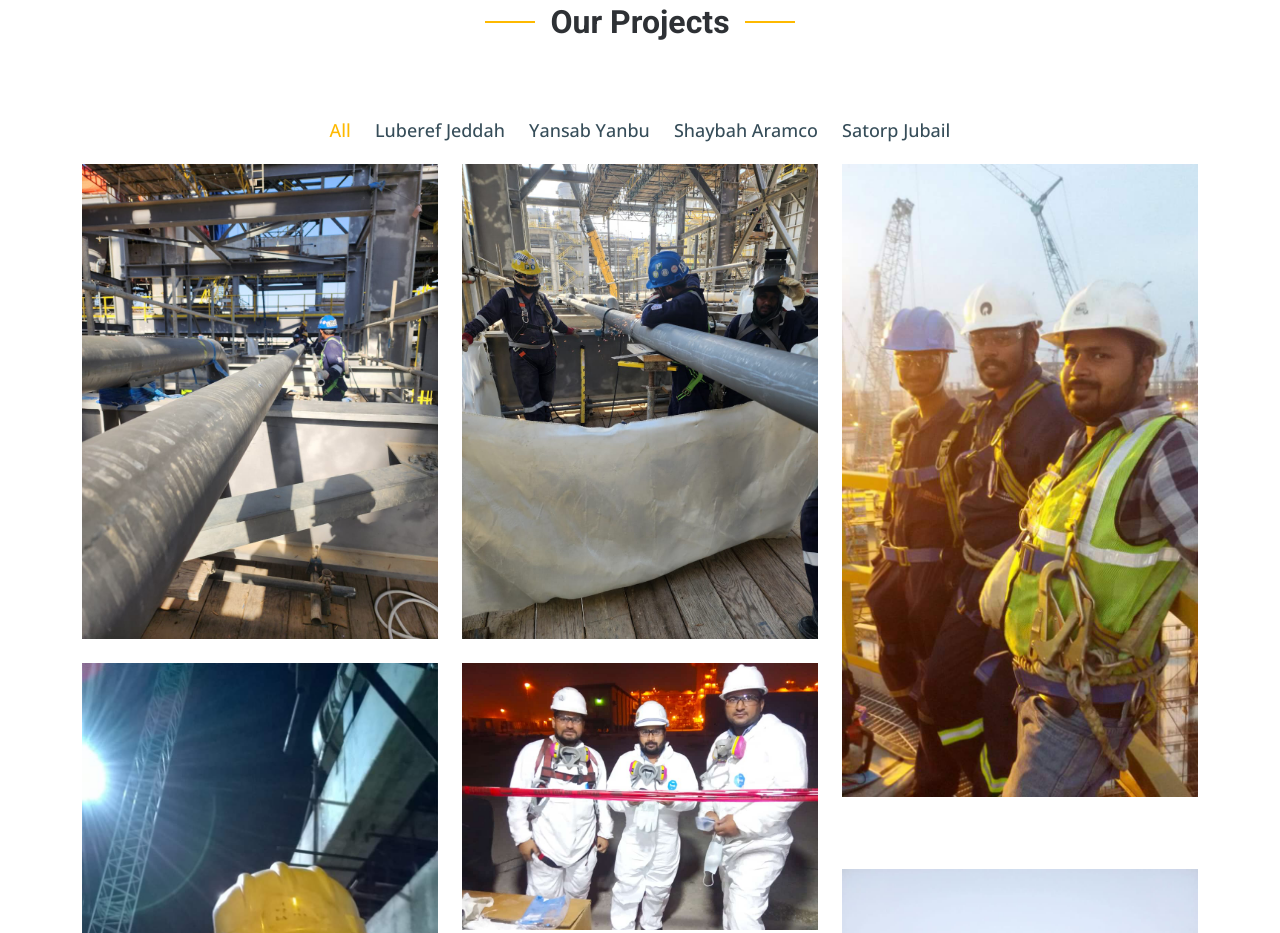
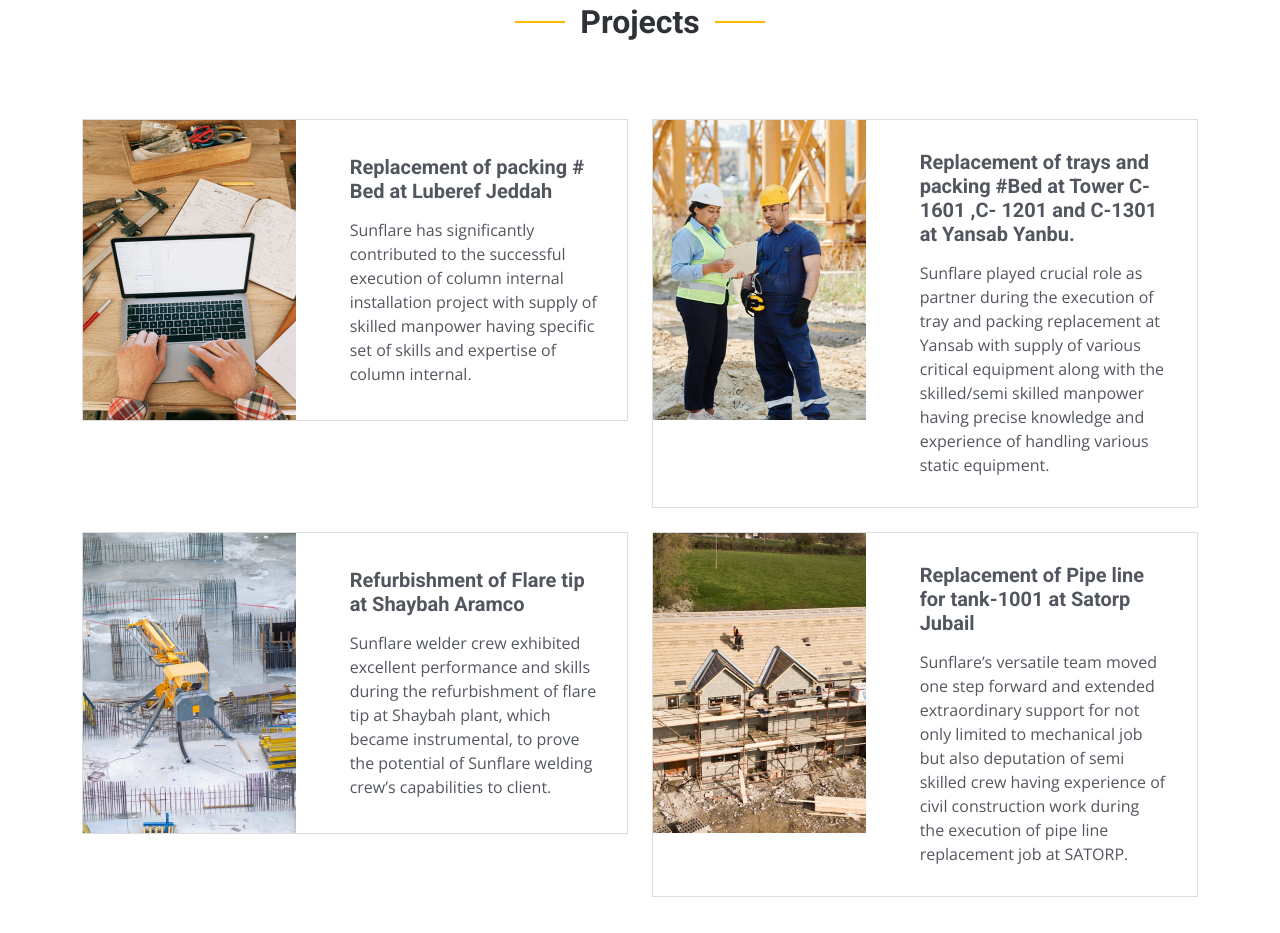
Before and after one commit to Sunflare23/sunflare, a plain HTML site: page index.html in a window 1280 px wide. Shown: the part 877-1810 px from the top of the page. Drawn offline with nearby package versions, Linux system fonts and the light colour scheme.

Commit message:
projects

```diff
--- a/index.html
+++ b/index.html
@@ -176,12 +176,12 @@
     <!-- End Get Started Section -->
 
     <!-- ======= Constructions Section ======= -->
-    <!-- <section id="constructions" class="constructions">
+    <section id="projects" class="constructions">
       <div class="container" data-aos="fade-up">
 
         <div class="section-header">
-          <h2>Constructions</h2>
-          <p>Nulla dolorum nulla nesciunt rerum facere sed ut inventore quam porro nihil id ratione ea sunt quis dolorem dolore earum</p>
+          <h2>Projects</h2>
+          <!-- <p>Nulla dolorum nulla nesciunt rerum facere sed ut inventore quam porro nihil id ratione ea sunt quis dolorem dolore earum</p> -->
         </div>
 
         <div class="row gy-4">
@@ -194,8 +194,9 @@
                 </div>
                 <div class="col-xl-7 d-flex align-items-center">
                   <div class="card-body">
-                    <h4 class="card-title">Eligendi omnis sunt veritatis.</h4>
-                    <p>Fuga in dolorum et iste et culpa. Commodi possimus nesciunt modi voluptatem placeat deleniti adipisci. Cum delectus doloribus non veritatis. Officia temporibus illo magnam. Dolor eos et.</p>
+                    <h4 class="card-title">Replacement of packing # Bed at Luberef Jeddah</h4>
+                    <p>Sunflare has significantly contributed to the successful execution of column internal installation project
+                      with supply of skilled manpower having specific set of skills and expertise of column internal.</p>
                   </div>
                 </div>
               </div>
@@ -210,8 +211,10 @@
                 </div>
                 <div class="col-xl-7 d-flex align-items-center">
                   <div class="card-body">
-                    <h4 class="card-title">Possimus ut sed velit assumenda</h4>
-                    <p>Sunt deserunt maiores voluptatem autem est rerum perferendis rerum blanditiis. Est laboriosam qui iste numquam laboriosam voluptatem architecto. Est laudantium sunt at quas aut hic. Eum dignissimos.</p>
+                    <h4 class="card-title">Replacement of trays and packing #Bed at Tower C-1601 ,C- 1201 and C-1301 at Yansab Yanbu.</h4>
+                    <p>Sunflare played crucial role as partner during the execution of tray and packing replacement at Yansab
+                      with supply of various critical equipment along with the skilled/semi skilled manpower having precise
+                      knowledge and experience of handling various static equipment.</p>
                   </div>
                 </div>
               </div>
@@ -226,8 +229,10 @@
                 </div>
                 <div class="col-xl-7 d-flex align-items-center">
                   <div class="card-body">
-                    <h4 class="card-title">Error beatae dolor inventore aut</h4>
-                    <p>Dicta porro nobis. Velit cum in. Nesciunt dignissimos enim molestiae facilis numquam quae quaerat ipsam omnis. Neque debitis ipsum at architecto officia laboriosam odit. Ut sunt temporibus nulla culpa.</p>
+                    <h4 class="card-title">Refurbishment of Flare tip at Shaybah Aramco</h4>
+                    <p>Sunflare welder crew exhibited excellent performance and skills during the refurbishment of flare tip at
+                      Shaybah plant, which became instrumental, to prove the potential of Sunflare welding crew’s
+                      capabilities to client.</p>
                   </div>
                 </div>
               </div>
@@ -242,8 +247,10 @@
                 </div>
                 <div class="col-xl-7 d-flex align-items-center">
                   <div class="card-body">
-                    <h4 class="card-title">Expedita voluptas ut ut nesciunt</h4>
-                    <p>Aut est quidem doloremque voluptatem magnam quis excepturi vero quia. Eum eos doloremque architecto illo at beatae dolore. Fugiat suscipit et sint ratione dolores. Aut aliquid ea dolores libero nobis.</p>
+                    <h4 class="card-title">Replacement of Pipe line for tank-1001 at Satorp Jubail</h4>
+                    <p>Sunflare’s versatile team moved one step forward and extended extraordinary support for not only
+                      limited to mechanical job but also deputation of semi skilled crew having experience of civil construction
+                      work during the execution of pipe line replacement job at SATORP.</p>
                   </div>
                 </div>
               </div>
@@ -253,16 +260,16 @@
         </div>
 
       </div>
-    </section> -->
+    </section>
     <!-- End Constructions Section -->
 
       <!-- ======= Our Projects Section ======= -->
-      <section id="projects" class="projects">
+      <!-- <section id="projects" class="projects">
         <div class="container" data-aos="fade-up">
 
           <div class="section-header">
             <h2>Our Projects</h2>
-            <!-- <p>Consequatur libero assumenda est voluptatem est quidem illum et officia imilique qui vel architecto accusamus fugit aut qui distinctio</p> -->
+            <p>Consequatur libero assumenda est voluptatem est quidem illum et officia imilique qui vel architecto accusamus fugit aut qui distinctio</p>
           </div>
 
           <div class="portfolio-isotope" data-portfolio-filter="*" data-portfolio-layout="masonry" data-portfolio-sort="original-order">
@@ -273,7 +280,7 @@
               <li data-filter=".filter-construction">Yansab Yanbu</li>
               <li data-filter=".filter-repairs">Shaybah Aramco</li>
               <li data-filter=".filter-design">Satorp Jubail</li>
-            </ul><!-- End Projects Filters -->
+            </ul>
 
             <div class="row gy-4 portfolio-container" data-aos="fade-up" data-aos-delay="200">
 
@@ -281,14 +288,14 @@
                 <div class="portfolio-content h-100">
                   <img src="assets/img/projects/IMG-20231114-WA0053.jpg" class="img-fluid" alt="">
                   <div class="portfolio-info">
-                    <h4>Luberef Jeddah</h4>
-                    <p>successful execution of column internal installation project
+                    <h4>Replacement of packing # Bed</h4>
+                    <p>Successful execution of column internal installation project
                       with supply of skilled manpower having specific set of skills and expertise of column internal.</p>
                     <a href="assets/img/projects/IMG-20231114-WA0053.jpg" title="Remodeling 1" data-gallery="portfolio-gallery-remodeling" class="glightbox preview-link"><i class="bi bi-zoom-in"></i></a>
                     <a href="#" title="More Details" class="details-link"><i class="bi bi-link-45deg"></i></a>
                   </div>
                 </div>
-              </div><!-- End Projects Item -->
+              </div>
 
               <div class="col-lg-4 col-md-6 portfolio-item filter-construction">
                 <div class="portfolio-content h-100">
@@ -300,7 +307,7 @@
                     <a href="#" title="More Details" class="details-link"><i class="bi bi-link-45deg"></i></a>
                   </div>
                 </div>
-              </div><!-- End Projects Item -->
+              </div>
 
               <div class="col-lg-4 col-md-6 portfolio-item filter-repairs">
                 <div class="portfolio-content h-100">
@@ -386,7 +393,7 @@
                 </div>
               </div>
 
-              <!-- <div class="col-lg-4 col-md-6 portfolio-item filter-construction">
+              <div class="col-lg-4 col-md-6 portfolio-item filter-construction">
                 <div class="portfolio-content h-100">
                   <img src="assets/img/projects/construction-3.jpg" class="img-fluid" alt="">
                   <div class="portfolio-info">
@@ -421,13 +428,14 @@
                   </div>
                 </div>
               </div>
-   -->
+
             </div>
 
           </div>
 
         </div>
-      </section><!-- End Our Projects Section -->
+      </section> -->
+      <!-- End Our Projects Section -->
 
     <!-- ======= Services Section ======= -->
     <section id="services" class="services section-bg">
```
